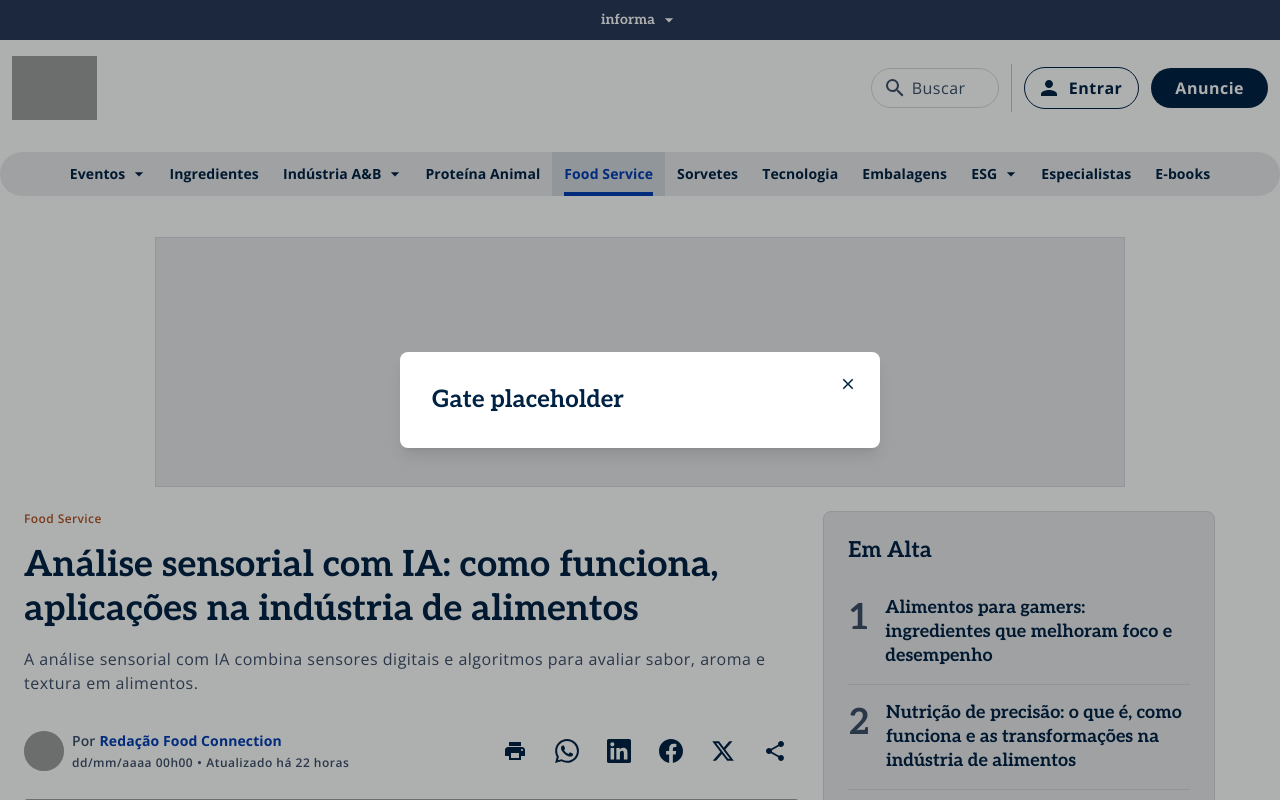
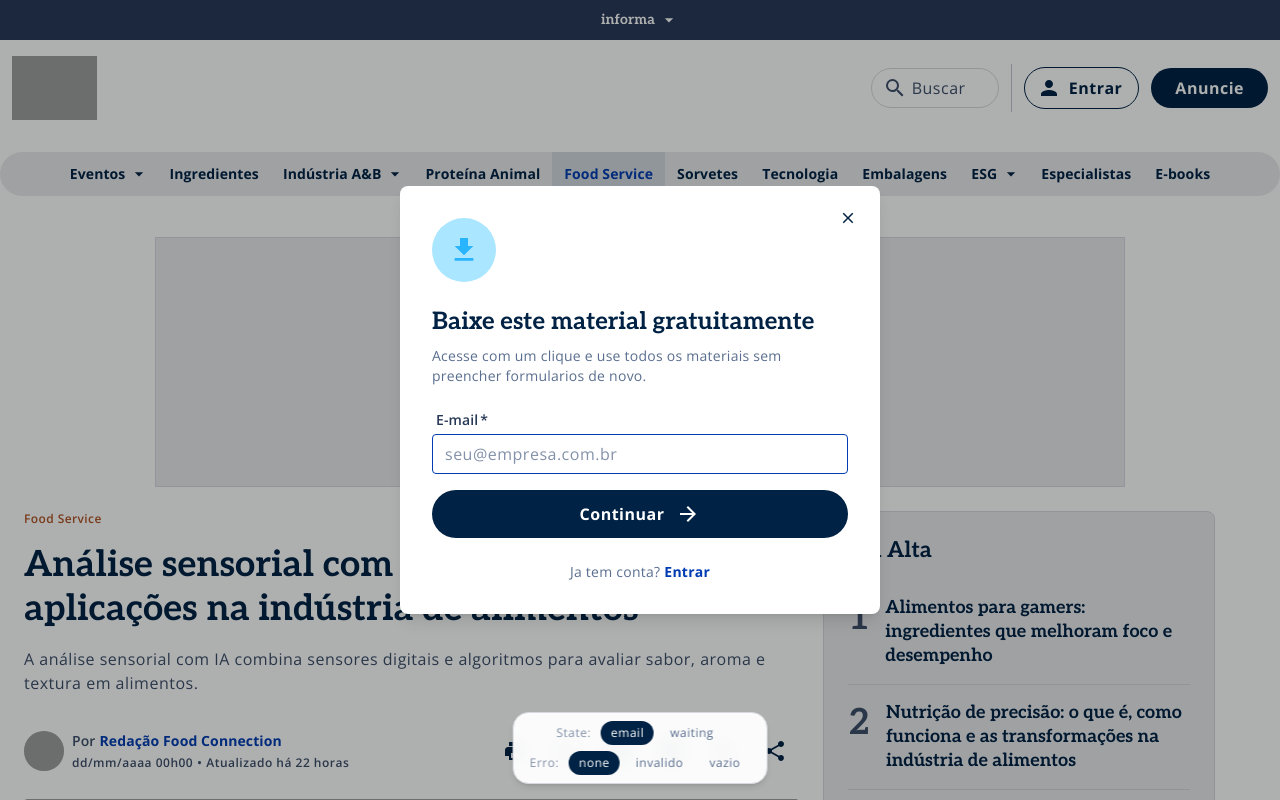
Before and after one commit to Buildbox-IT-Solutions/canais-digitais-preview, a React (Vite) app: page /gate-download in a window 1280 px wide. Shown: the top 800 px of the page. Built offline with nearby package versions, Linux system fonts and the light colour scheme; grey boxes are pictures that could not be loaded.

Commit message:
feat: implementa gate-download modal com estados email e waiting

```diff
--- a/src/screens/gate-download/index.tsx
+++ b/src/screens/gate-download/index.tsx
@@ -1,5 +1,49 @@
+import { useState, useEffect } from 'react'
+import { useSearchParams, useNavigate } from 'react-router'
+import { Icon } from '~/components/icon'
 import { Modal } from '~/components/modal'
+import { AuthBottomLink } from '../_auth/bottom-link'
+import { AuthDevNav } from '../_auth/dev-nav'
+import { AuthInput } from '../_auth/input'
 import ConteudoScreen from '../conteudo'
+
+type GateState = 'email' | 'waiting'
+type EmailError = 'none' | 'invalido' | 'vazio'
+type WaitingError = 'none' | 'nao-recebi'
+
+const GATE_STATES: GateState[] = ['email', 'waiting']
+const EMAIL_ERRORS: EmailError[] = ['none', 'invalido', 'vazio']
+const WAITING_ERRORS: WaitingError[] = ['none', 'nao-recebi']
+
+function isExistente(email: string): boolean {
+  return email.includes('+existe')
+}
+
+function maskEmail(email: string): string {
+  return email.replace(/^[^@]+/, '****')
+}
+
+function ReenviarLinkButton() {
+  const [secondsLeft, setSecondsLeft] = useState(0)
+  const isDisabled = secondsLeft > 0
+
+  useEffect(() => {
+    if (secondsLeft <= 0) return
+    const id = setTimeout(() => setSecondsLeft((s) => s - 1), 1000)
+    return () => clearTimeout(id)
+  }, [secondsLeft])
+
+  return (
+    <button
+      type="button"
+      disabled={isDisabled}
+      onClick={() => setSecondsLeft(60)}
+      className={`inline-flex items-center justify-center w-full h-12 px-6 rounded-full border-[1.5px] border-primary-600 bg-white hover:bg-primary-600/[0.04] text-primary-600 font-body font-bold text-body-lg transition-colors focus-visible:outline-none focus-visible:ring-2 focus-visible:ring-secondary-500 focus-visible:ring-offset-2${isDisabled ? ' opacity-50 cursor-not-allowed pointer-events-none' : ''}`}
+    >
+      {isDisabled ? `Reenviar link (${secondsLeft}s)` : 'Reenviar link'}
+    </button>
+  )
+}
 
 /**
  * Tela: Gate de Download
@@ -9,14 +53,167 @@ import ConteudoScreen from '../conteudo'
  * Tokens: --color-primary-600, --color-secondary-500, --color-secondary-950, --color-neutral-*
  */
 export default function GateDownloadScreen() {
+  const [params] = useSearchParams()
+  const navigate = useNavigate()
+
+  const stateParam = params.get('state') ?? 'email'
+  const state = (GATE_STATES.includes(stateParam as GateState) ? stateParam : 'email') as GateState
+
+  const email = params.get('email') ?? ''
+
+  const errorParam = params.get('error') ?? 'none'
+  const validErrors = state === 'email' ? EMAIL_ERRORS : WAITING_ERRORS
+  const currentError = (validErrors as string[]).includes(errorParam) ? errorParam : 'none'
+
+  const emailFieldError =
+    currentError === 'invalido'
+      ? 'Digite um e-mail válido.'
+      : currentError === 'vazio'
+        ? 'Informe seu e-mail.'
+        : undefined
+
+  const emailDefaultValue = currentError === 'invalido' ? 'teste@' : email
+
+  function handleContinuar(e: React.FormEvent<HTMLFormElement>) {
+    e.preventDefault()
+    const data = new FormData(e.currentTarget)
+    const value = (data.get('email') as string).trim()
+
+    if (!value) {
+      navigate('/gate-download?state=email&error=vazio')
+      return
+    }
+
+    if (!/^[^\s@]+@[^\s@]+\.[^\s@]+$/.test(value)) {
+      navigate('/gate-download?state=email&error=invalido')
+      return
+    }
+
+    if (isExistente(value)) {
+      navigate(`/gate-download?state=waiting&email=${encodeURIComponent(value)}`)
+    } else {
+      navigate(`/cadastro-v2?step=1&email=${encodeURIComponent(value)}&intent=download`)
+    }
+  }
+
   return (
     <>
       <ConteudoScreen />
+
       <Modal open size="md" closeHref="/conteudo" labelledById="gate-title">
-        <p id="gate-title" className="font-display font-bold text-headline-sm text-primary-600">
-          Gate placeholder
-        </p>
+        {state === 'email' ? (
+          <div className="flex flex-col gap-6">
+            <div className="inline-flex items-center justify-center size-16 rounded-full bg-secondary-50">
+              <Icon name="download" className="size-8 text-secondary-500" />
+            </div>
+
+            <div className="flex flex-col gap-2">
+              <h2
+                id="gate-title"
+                className="font-display font-bold text-headline-sm text-primary-600"
+              >
+                Baixe este material gratuitamente
+              </h2>
+              <p className="font-body text-body-md text-neutral-700">
+                Acesse com um clique e use todos os materiais sem preencher
+                formularios de novo.
+              </p>
+            </div>
+
+            <form onSubmit={handleContinuar} noValidate className="flex flex-col gap-4">
+              <AuthInput
+                label="E-mail"
+                name="email"
+                type="email"
+                required
+                autoFocus
+                autoComplete="email"
+                placeholder="seu@empresa.com.br"
+                defaultValue={emailDefaultValue}
+                error={emailFieldError}
+              />
+
+              <button
+                type="submit"
+                className="inline-flex items-center justify-center gap-3 w-full h-12 rounded-full bg-primary-600 hover:bg-secondary-950 text-white font-body font-bold text-body-lg transition-colors"
+              >
+                Continuar
+                <Icon name="arrow-right" className="size-6" />
+              </button>
+            </form>
+
+            <AuthBottomLink label="Ja tem conta?" linkLabel="Entrar" linkHref="/login-v2" />
+          </div>
+        ) : (
+          <div className="flex flex-col gap-6">
+            <div className="inline-flex items-center justify-center size-16 rounded-full bg-secondary-50">
+              <Icon name="mail" className="size-8 text-secondary-500" />
+            </div>
+
+            <div className="flex flex-col gap-2">
+              <h2
+                id="gate-title"
+                className="font-display font-bold text-headline-sm text-primary-600"
+              >
+                Verifique seu e-mail
+              </h2>
+              <p className="font-body text-body-lg text-neutral-700">
+                Enviamos um link para{' '}
+                <strong className="font-bold text-neutral-950">
+                  {maskEmail(email || 'voce@empresa.com.br')}
+                </strong>
+                . Clique no link para baixar seu material.
+              </p>
+
+              {currentError === 'nao-recebi' ? (
+                <p className="font-body text-body-md text-neutral-600 bg-neutral-50 rounded-lg p-3 mt-1">
+                  Verifique a pasta de spam. O link expira em 24 horas. Se o
+                  problema persistir, tente reenviar.
+                </p>
+              ) : null}
+            </div>
+
+            <div className="flex flex-col gap-3">
+              <ReenviarLinkButton />
+
+              <a
+                href="/gate-download?state=email"
+                className="self-center font-body font-bold text-body-md text-secondary-950 hover:underline"
+              >
+                Usei outro e-mail
+              </a>
+            </div>
+
+            <p className="text-center font-body text-label-md text-neutral-400">
+              <a
+                href="/conteudo?logado=true"
+                className="underline hover:text-neutral-600"
+              >
+                [Simular clique no link]
+              </a>
+            </p>
+          </div>
+        )}
       </Modal>
+
+      <AuthDevNav
+        rows={[
+          {
+            paramName: 'state',
+            label: 'State',
+            options: GATE_STATES as unknown as string[],
+            current: state,
+            extraQuery: email ? `&email=${encodeURIComponent(email)}` : '',
+          },
+          {
+            paramName: 'error',
+            label: 'Erro',
+            options: validErrors as unknown as string[],
+            current: currentError,
+            extraQuery: `&state=${state}${email ? `&email=${encodeURIComponent(email)}` : ''}`,
+          },
+        ]}
+      />
     </>
   )
 }
```
